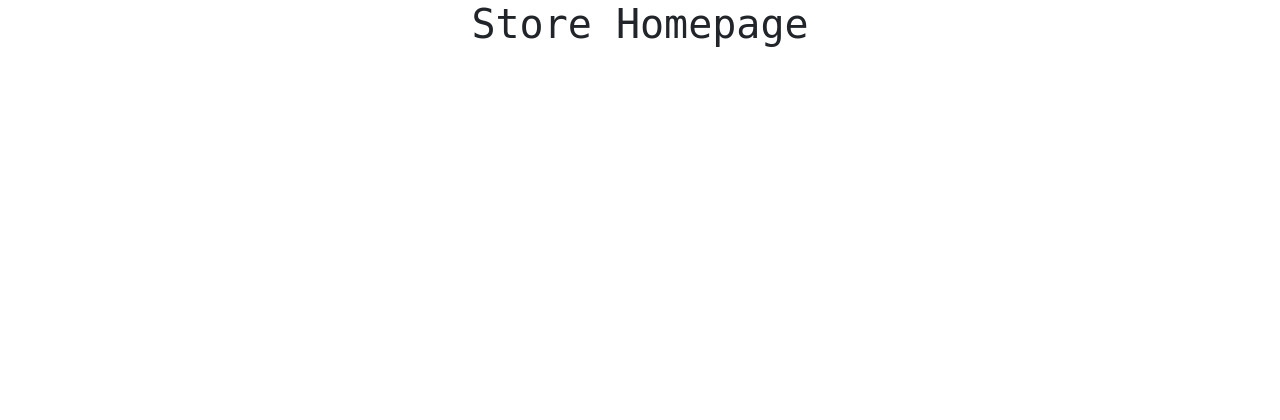
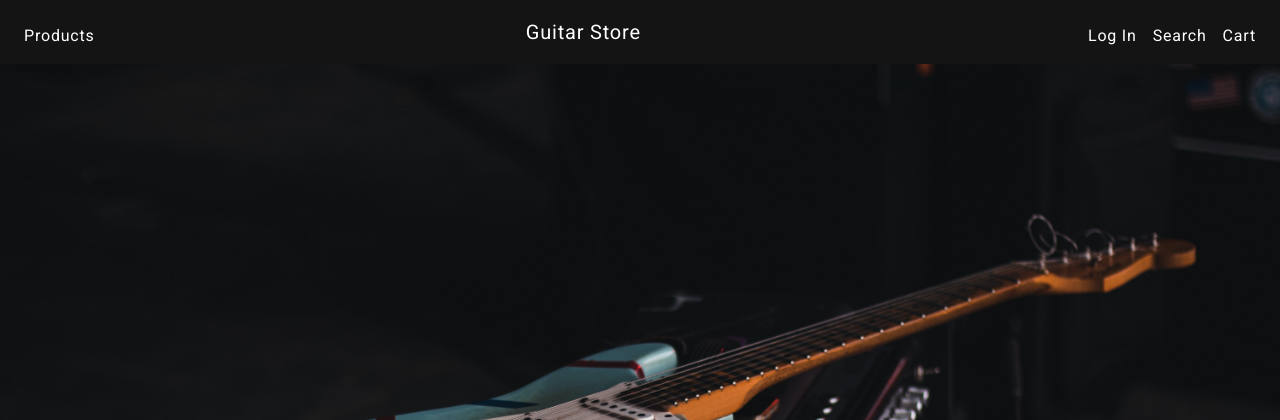
Before and after one commit to nmsterling/store_app, a Django app: page / in a window 1280 px wide. Shown: the top 420 px of the page. Run offline with Django 3.2, Linux system fonts and the light colour scheme; some libraries are stand-ins or nearby versions.

Commit message:
Started landing page

```diff
--- a/store/app/static/app/main.js
+++ b/store/app/static/app/main.js
@@ -1 +1 @@
-alert('Hey!')
+// JS goes here
--- a/store/app/static/app/styles.css
+++ b/store/app/static/app/styles.css
@@ -1,3 +1,24 @@
-h1 {
-    font-family: monospace;
+/* -------Stylesheet--------- */
+
+html {
+    background: url(img/guitar_blue.jpg) no-repeat, center, center fixed;
+    -webkit-background-size: cover;
+    -moz-background-size: cover;
+    -o-background-size: cover;
+    background-size: cover;
+    background-color: rgb(20, 20, 20)
 }
+
+.navbar {
+    background-color: rgb(20, 20, 20)
+}
+
+.navbar-brand, .nav-link {
+    font-family: 'Roboto', sans-serif;
+    letter-spacing: 0.8px;
+    color: #fff;
+}
+
+a:hover {
+    color: #aac8d0;
+}
--- a/store/app/templates/app/base.html
+++ b/store/app/templates/app/base.html
@@ -14,9 +14,34 @@
 
         <!-- Bootstrap CSS -->
     <link rel="stylesheet" href="https://stackpath.bootstrapcdn.com/bootstrap/4.5.2/css/bootstrap.min.css" integrity="sha384-JcKb8q3iqJ61gNV9KGb8thSsNjpSL0n8PARn9HuZOnIxN0hoP+VmmDGMN5t9UJ0Z" crossorigin="anonymous">
+    <link href="https://fonts.googleapis.com/css2?family=Roboto&display=swap" rel="stylesheet">
     <link rel="stylesheet" href="{% static 'app/styles.css' %}">
 </head>
 <body>
+
+  <nav class="navbar navbar-expand-md">
+    <!-- <a class="navbar-brand" href="{% url 'index' %}"><span class="red">Guitar Store</span></a>
+    <button aria-controls="navbar" aria-expanded="false" aria-label="Toggle navigation" class="navbar-toggler" data-target="#navbar" data-toggle="collapse" type="button">
+        <span class="navbar-toggler-icon"></span>
+    </button> -->
+    <div class="collapse navbar-collapse" id="navbar">
+
+            <ul class="navbar-nav mr-auto mt-2">
+                <li class="nav-item"><a class="nav-link">Products</a></li>
+            </ul>
+            <ul class="navbar-nav justify-content-center">
+                <li class="nav-item"><a class="navbar-brand" href="{% url 'index' %}"><span class="red">Guitar Store</span></a></li>
+            </ul>
+
+            <ul class="navbar-nav ml-auto mt-2">
+              <li class="nav-item"><a class="nav-link" href="{% url 'login' %}">Log In</a></li>
+              <li class="nav-item"><a class="nav-link" href="stocks/register">Search</a></li>
+              <li class="nav-item"><a class="nav-link" href="stocks/logout">Cart</a></li>
+            </ul>
+
+    </div>
+</nav>
+
     <div class="container">
       <div class="row justify-content-center">
 
--- a/store/app/templates/app/index.html
+++ b/store/app/templates/app/index.html
@@ -6,7 +6,7 @@
 {% endblock %}
 
 {% block content %}
-    <h1>Store Homepage</h1>
+    <!-- <img src="static/app/img/guitar_home.jpg"> -->
 
     <script src="{% static 'app/main.js' %}"></script>
 {% endblock %}
```
Also changed, not shown: store/app/static/app/img/guitar_blue.jpg (added), store/app/static/app/img/guitar_brown.jpg (added), store/app/static/app/img/guitar_home.jpg (added), 3 other files.
